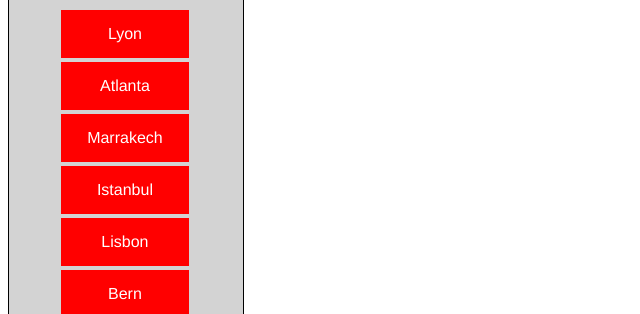
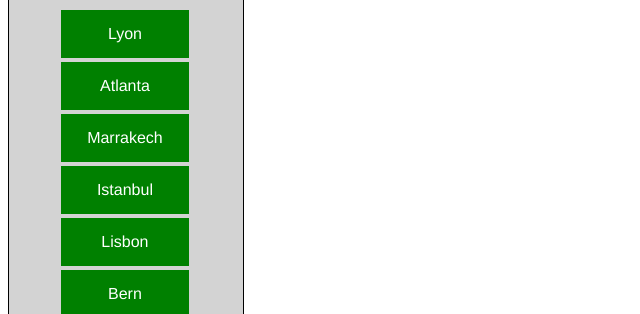
Before and after one commit to clrksanford/Destination-Take-2, a plain HTML site: page index.html in a window 1280 px wide. Shown: the part 108-422 px from the top of the page, without its empty margins (0-640 px from the left). Drawn offline with nearby package versions, Linux system fonts and the light colour scheme.

Commit message:
fixed button color

```diff
--- a/destinations take 2.css
+++ b/destinations take 2.css
@@ -1,5 +1,5 @@
 button {
-    background-color: red; /* Green */
+    background-color: green; /* Green */
     border: none;
     padding-top: 15px;
     padding-bottom: 15px;
```
